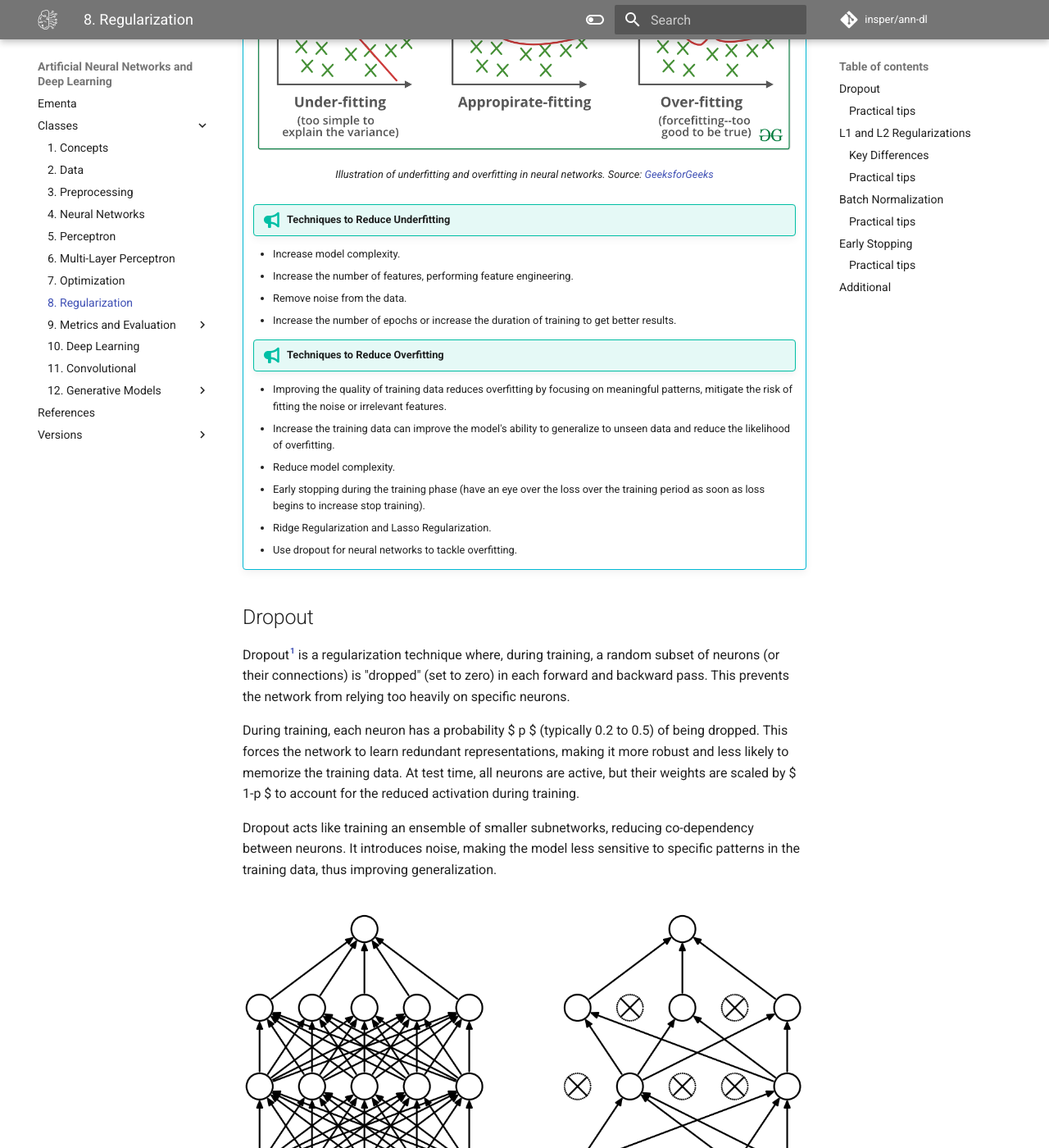
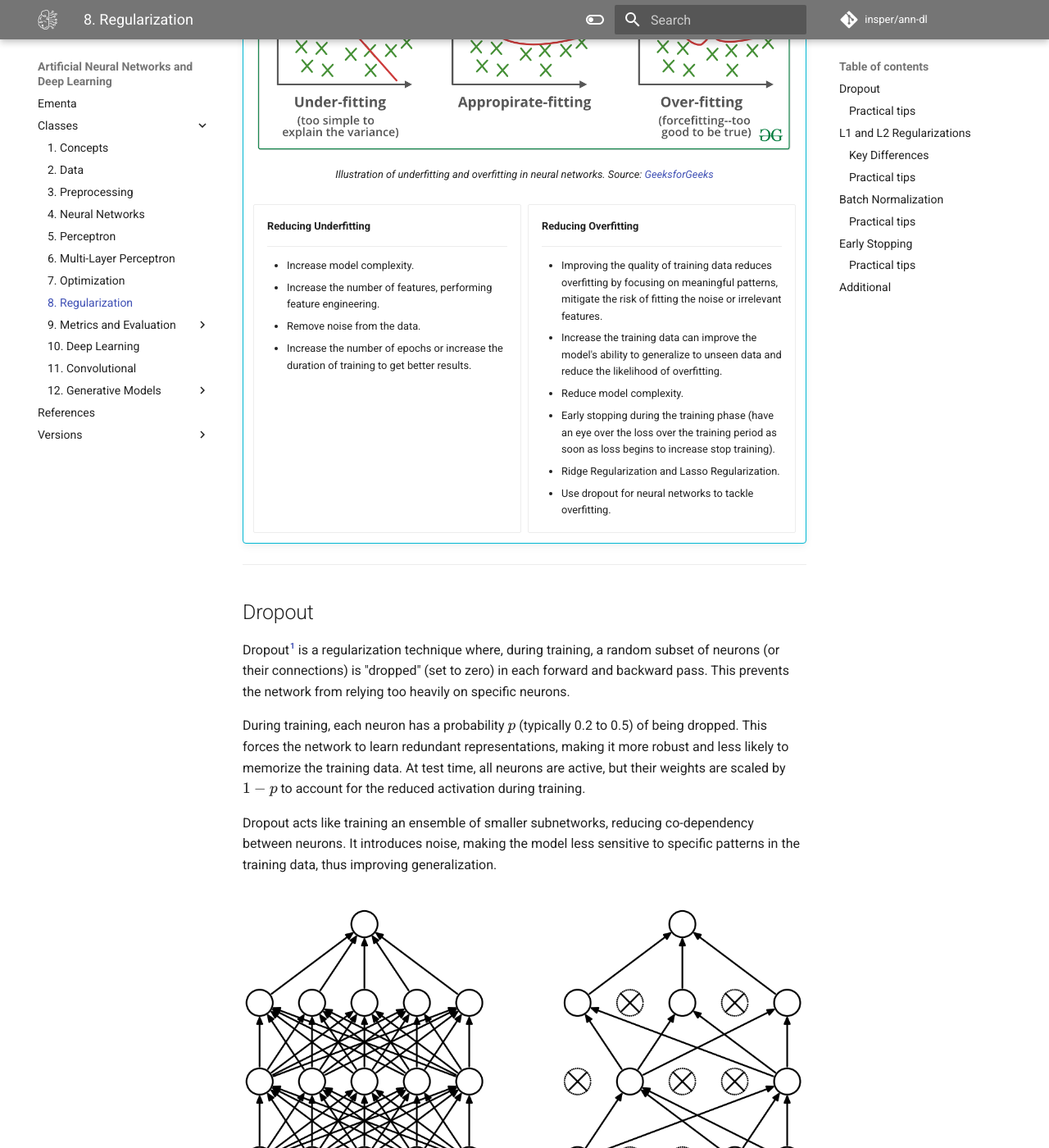
Before and after one commit to Insper/ann-dl, an MkDocs documentation site: the page built from docs/classes/regularization/main.md, in a window 1280 px wide and 1400 px high, scrolled down 563 px. Shown: the whole window at 82% size. Built offline with MkDocs 1.6.1 and Material for MkDocs 9.7.7, drawn with Linux system fonts in a browser that asks for light colours; comment, search, counter and statistics services are not loaded; some of the changed text lies outside the part shown.

Commit message:
layout in card

```diff
--- a/docs/classes/regularization/main.md
+++ b/docs/classes/regularization/main.md
@@ -1,5 +1,7 @@
 
 Regularization techniques to prevent overfitting in MLPs, such as dropout, L1 and L2 regularization, batch normalization, and early stopping.
+
+
 
 !!! info "Balance Between Bias and Variance"
 
@@ -14,29 +16,38 @@ Regularization techniques to prevent overfitting in MLPs, such as dropout, L1 an
     Illustration of underfitting and overfitting in neural networks. Source: [GeeksforGeeks](https://www.geeksforgeeks.org/machine-learning/underfitting-and-overfitting-in-machine-learning/)
     ///
 
-    !!! tip "Techniques to Reduce Underfitting"
+    <div class="grid cards" markdown>
 
-    - Increase model complexity.
-    - Increase the number of features, performing feature engineering.
-    - Remove noise from the data.
-    - Increase the number of epochs or increase the duration of training to get better results.
+    -   __Reducing Underfitting__
 
-    !!! tip "Techniques to Reduce Overfitting"
+        ---
 
-    - Improving the quality of training data reduces overfitting by focusing on meaningful patterns, mitigate the risk of fitting the noise or irrelevant features.
-    - Increase the training data can improve the model's ability to generalize to unseen data and reduce the likelihood of overfitting.
-    - Reduce model complexity.
-    - Early stopping during the training phase (have an eye over the loss over the training period as soon as loss begins to increase stop training).
-    - Ridge Regularization and Lasso Regularization.
-    - Use dropout for neural networks to tackle overfitting.
+        - Increase model complexity.
+        - Increase the number of features, performing feature engineering.
+        - Remove noise from the data.
+        - Increase the number of epochs or increase the duration of training to get better results.
 
+    -   __Reducing Overfitting__
+
+        ---
+
+        - Improving the quality of training data reduces overfitting by focusing on meaningful patterns, mitigate the risk of fitting the noise or irrelevant features.
+        - Increase the training data can improve the model's ability to generalize to unseen data and reduce the likelihood of overfitting.
+        - Reduce model complexity.
+        - Early stopping during the training phase (have an eye over the loss over the training period as soon as loss begins to increase stop training).
+        - Ridge Regularization and Lasso Regularization.
+        - Use dropout for neural networks to tackle overfitting.
+
+    </div>
+
+---
 
 ## Dropout
 
 Dropout[^1] is a regularization technique where, during training, a random subset of neurons (or their connections) is "dropped" (set to zero) in each forward and backward pass. This prevents the network from relying too heavily on specific neurons.
 
-During training, each neuron has a probability $ p $ (typically 0.2 to 0.5) of being dropped.
-This forces the network to learn redundant representations, making it more robust and less likely to memorize the training data. At test time, all neurons are active, but their weights are scaled by $ 1-p $ to account for the reduced activation during training.
+During training, each neuron has a probability \( p \) (typically 0.2 to 0.5) of being dropped.
+This forces the network to learn redundant representations, making it more robust and less likely to memorize the training data. At test time, all neurons are active, but their weights are scaled by \( 1-p \) to account for the reduced activation during training.
 
 Dropout acts like training an ensemble of smaller subnetworks, reducing co-dependency between neurons.
 It introduces noise, making the model less sensitive to specific patterns in the training data, thus improving generalization.
@@ -56,10 +67,26 @@ Crossed units have been dropped. Source: [Dropout: A Simple Way to Prevent Neura
 Avoid dropout in the output layer or when the network is small (it may hurt performance).
 
 
-**Pros**: Effective for deep networks; computationally cheap.
+<div class="grid cards" markdown>
 
-**Cons**: Requires tuning p; can slow convergence.
+-   __Pros__
 
+    ---
+
+    - Effective for deep networks;
+    - Computationally cheap.
+
+-   __Cons__
+
+    ---
+
+    - Requires tuning \( p \); can slow convergence;
+    - May not work well with all datasets;
+    - Can introduce noise, making optimization harder.
+
+</div>
+
+---
 
 ## L1 and L2 Regularizations
 
@@ -87,9 +114,9 @@ Avoid dropout in the output layer or when the network is small (it may hurt perf
 
 ### Key Differences
 
-**L1**: Encourages **sparse models** (some weights = 0), useful for feature selection or when you want a simpler model with fewer active connections.
+- **L1**: Encourages **sparse models** (some weights = 0), useful for feature selection or when you want a simpler model with fewer active connections.
 
-**L2**: Produces **small but non-zero weights**, often leading to better generalization in many cases, especially in deep neural networks.
+- **L2**: Produces **small but non-zero weights**, often leading to better generalization in many cases, especially in deep neural networks.
 
 ### Practical tips
 
@@ -98,10 +125,25 @@ Avoid dropout in the output layer or when the network is small (it may hurt perf
 - Combine with other techniques (e.g., dropout) for better results.
 - The regularization affects the **weights** (not biases, typically) of the chosen layers.
 
-**Pros**: Encourages simpler models; can improve generalization.
+<div class="grid cards" markdown>
 
-**Cons**: Requires careful tuning of $ \lambda $; may not work well with all datasets.
+-   __Pros__
 
+    ---
+
+    - Encourages simpler models;
+    - Can improve generalization.
+
+-   __Cons__
+
+    ---
+
+    - Requires careful tuning of \( \lambda \);
+    - May not work well with all datasets;
+
+</div>
+
+---
 
 ## Batch Normalization
 
@@ -125,10 +167,27 @@ This allows the model to maintain the representational power while benefiting fr
 - It can be used with other regularization techniques (e.g., dropout) for improved generalization.
 - Consider using it in the training phase only, and not during inference, to avoid introducing noise.
 
-**Pros**: Speeds up training; allows higher learning rates; reduces sensitivity to initialization.
+<div class="grid cards" markdown>
 
-**Cons**: Adds complexity to the model; may not always improve performance.
+-   __Pros__
 
+    ---
+
+    - Speeds up training;
+    - Allows higher learning rates;
+    - Reduces sensitivity to initialization.
+
+-   __Cons__
+
+    ---
+
+    - Adds complexity to the model;
+    - May not always improve performance.
+
+</div>
+
+
+---
 
 ## Early Stopping
 
@@ -148,9 +207,24 @@ Early stopping helps to find a balance between underfitting and overfitting by a
 - Use early stopping in conjunction with other regularization techniques (e.g., dropout, weight decay) for better results.
 - Monitor multiple metrics (e.g., training loss, validation loss) to make informed decisions about stopping.
 
-**Pros**: Helps prevent overfitting; can save training time.
+<div class="grid cards" markdown>
 
-**Cons**: Requires careful tuning of patience; may stop training too early.
+-   __Pros__
+
+    ---
+
+    - Helps prevent overfitting;
+    - Can save training time.
+
+-   __Cons__
+
+    ---
+
+    - Requires careful tuning of patience;
+    - May stop training too early.
+
+</div>
+
 
 ---
 
```
